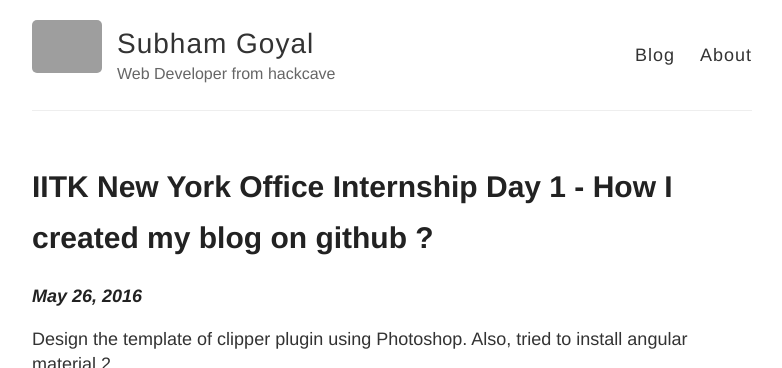
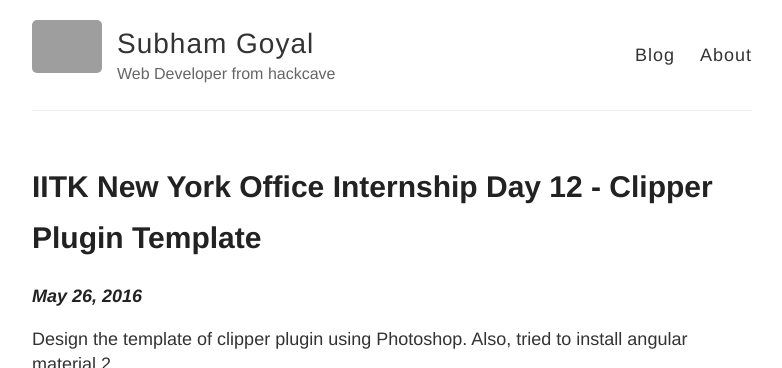
Before and after one commit to kbishal/subhamg.github.io, a Jekyll site: the page built from _posts/2016-5-26-Day-12.md, in a window 1280 px wide, cut to the strip 0-368 px from the top of the page. Shown: the whole strip, without its empty margins (248-1030 px from the left). Built offline with Jekyll 4.4.1, drawn with Linux system fonts in a browser that asks for light colours; grey boxes are pictures that could not be loaded.

Commit message:
Update 2016-5-26-Day-12.md

```diff
--- a/_posts/2016-5-26-Day-12.md
+++ b/_posts/2016-5-26-Day-12.md
@@ -1,6 +1,6 @@
 ---
 layout: post
-title: IITK New York Office Internship Day 1 - How I created my blog on github ?
+title: IITK New York Office Internship Day 12 - Clipper Plugin Template
 ---
 ##### *May 26, 2016*
 
```
